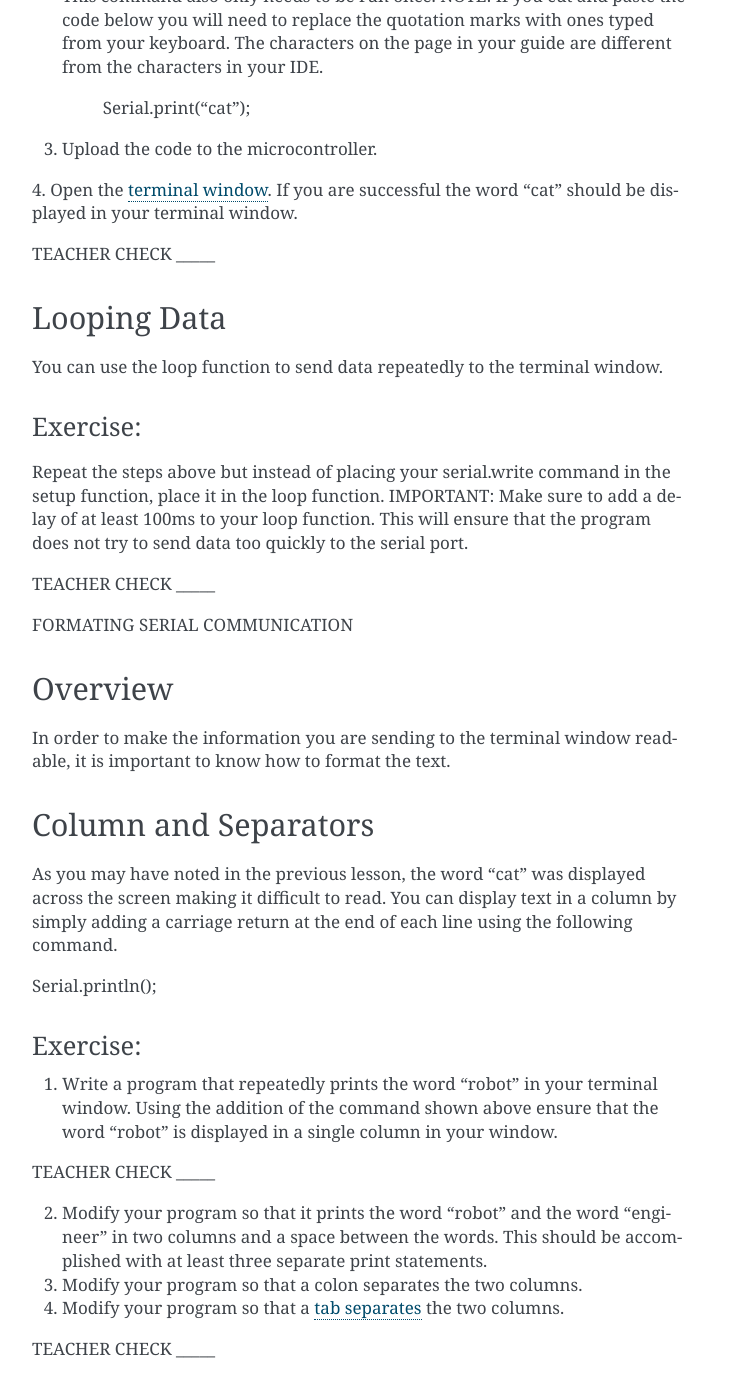
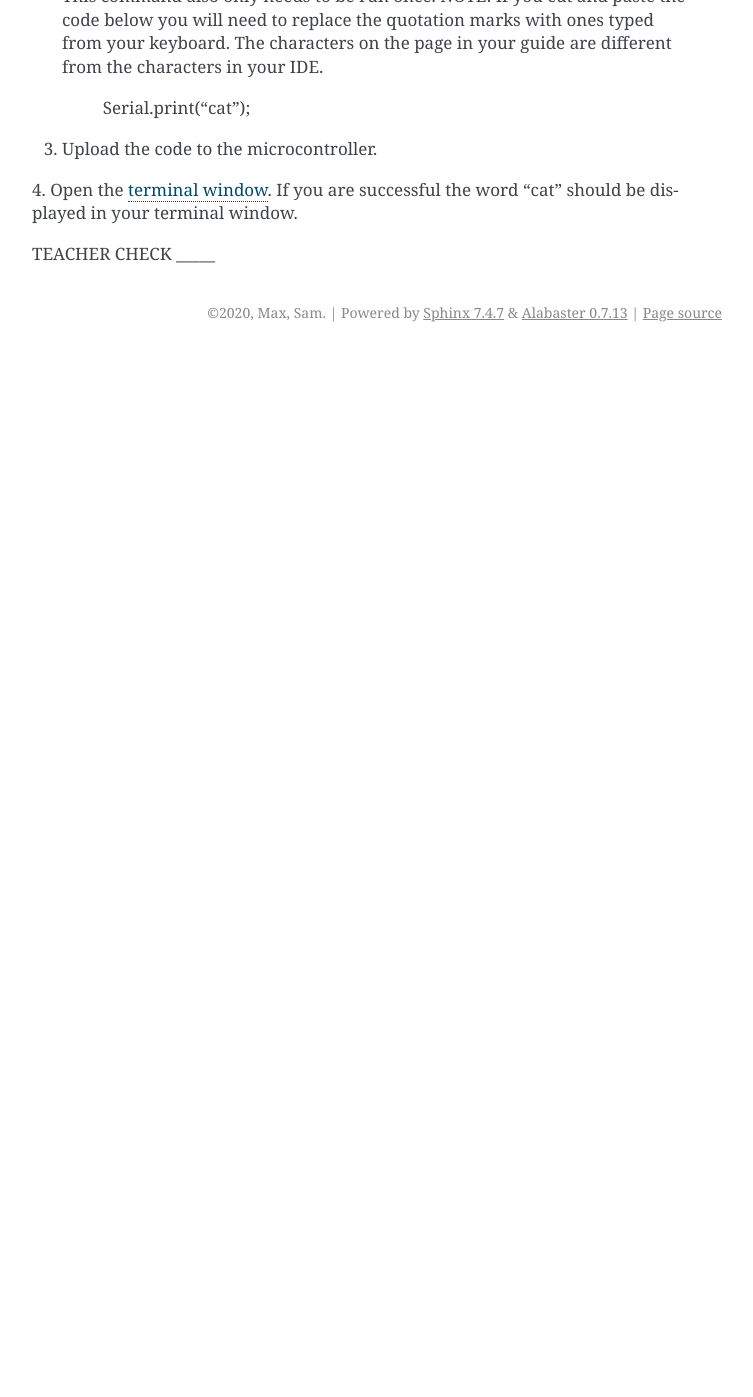
Before and after one commit to maxtkc/mvths-wiki, a Sphinx documentation site: the page built from docs/014-serial-communication.rst, in a window 1280 px wide and 1400 px high, scrolled down 776 px. Shown: the top 1397 px of the window, without its empty margins (388-1141 px from the left). Built offline with Sphinx 7.4.7, drawn with Linux system fonts in a browser that asks for light colours; after the commit the page ends 1128 px from its top, so only the background shows below that; some of the changed text lies outside the part shown.

Commit message:
Update 014-serial-communication.rst

```diff
--- a/docs/014-serial-communication.rst
+++ b/docs/014-serial-communication.rst
@@ -45,57 +45,3 @@ you put it?
 If you are successful the word "cat" should be displayed in your terminal window.
 
 TEACHER CHECK \_\_\_\_\_
-
-Looping Data
-------------
-
-You can use the loop function to send data repeatedly to the terminal
-window.
-
-Exercise:
-~~~~~~~~~
-
-Repeat the steps above but instead of placing your serial.write command
-in the setup function, place it in the loop function. IMPORTANT: Make
-sure to add a delay of at least 100ms to your loop function. This will
-ensure that the program does not try to send data too quickly to the
-serial port.
-
-TEACHER CHECK \_\_\_\_\_
-
-FORMATING SERIAL COMMUNICATION
-
-Overview
---------
-
-In order to make the information you are sending to the terminal window
-readable, it is important to know how to format the text.
-
-Column and Separators
----------------------
-
-As you may have noted in the previous lesson, the word “cat” was
-displayed across the screen making it difficult to read. You can display
-text in a column by simply adding a carriage return at the end of each
-line using the following command.
-
-Serial.println();
-
-Exercise:
-~~~~~~~~~
-
-1. Write a program that repeatedly prints the word “robot” in your
-   terminal window. Using the addition of the command shown above ensure
-   that the word “robot” is displayed in a single column in your window.
-
-TEACHER CHECK \_\_\_\_\_
-
-2. Modify your program so that it prints the word “robot” and the word
-   “engineer” in two columns and a space between the words. This should
-   be accomplished with at least three separate print statements.
-3. Modify your program so that a colon separates the two columns.
-4. Modify your program so that a `tab
-   separates <https://www.google.com/url?q=https://docs.google.com/document/d/1BmZbXzxnD2j17QToSZ9jeZmnP7burwfksfQq2v4zu-Y/edit%23heading%3Dh.idcad0tlxp8n&sa=D&ust=1587613173880000>`__ the
-   two columns.
-
-TEACHER CHECK \_\_\_\_\_
```
